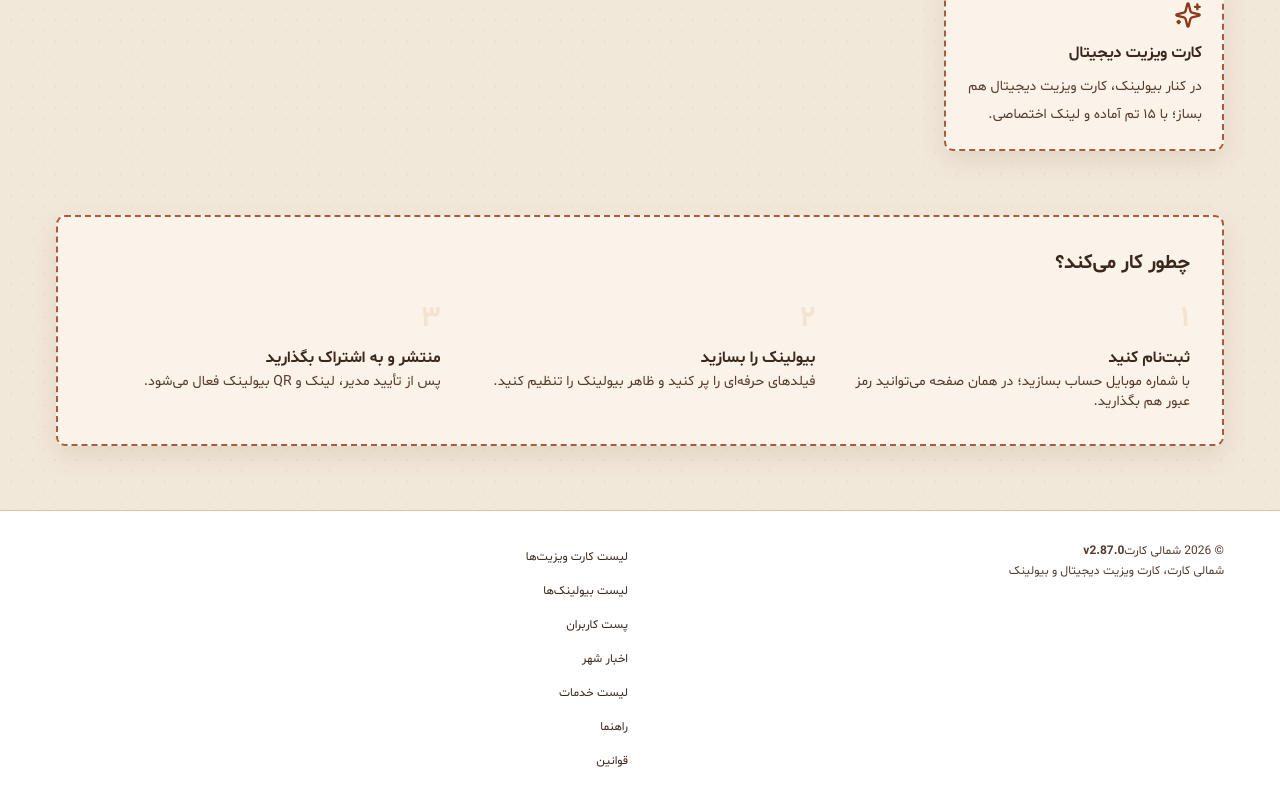
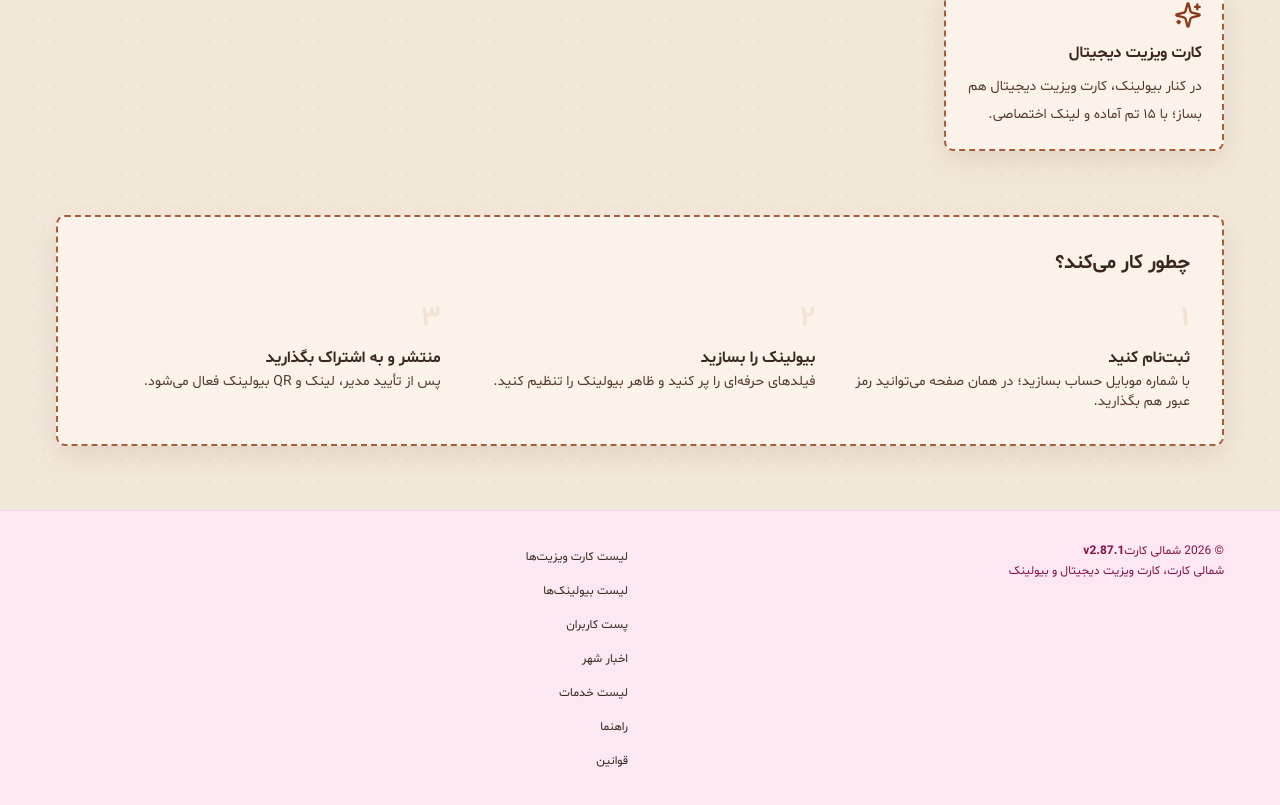
Before and after one commit to uniguilanmasterforutanmohammad-ux/alooshomal.ir, a Next.js app in the folder apps/web/: page / in a window 1280 px wide. Shown: the part 1311-2116 px from the top of the page. Built offline with nearby package versions, Linux system fonts and the light colour scheme; no server answers.

Commit message:
style(footer): use pink palette

```diff
--- a/apps/web/components/layout/Footer.tsx
+++ b/apps/web/components/layout/Footer.tsx
@@ -14,9 +14,9 @@ import { APP_VERSION } from '@/lib/version';
  */
 export function Footer() {
   return (
-    <footer className="mt-16 border-t border-[var(--indeed-border)] bg-white py-8">
+    <footer className="mt-16 border-t border-pink-200 bg-pink-100 py-8">
       <div className="container-page grid grid-cols-2 items-start gap-6">
-        <div className="col-span-2 flex flex-col gap-1 text-xs text-muted lg:col-span-1">
+        <div className="col-span-2 flex flex-col gap-1 text-xs text-pink-900 lg:col-span-1">
           <p>
             © {new Date().getFullYear()} شمالی کارت
             <span dir="ltr" className="ms-2 font-bold">
@@ -39,7 +39,7 @@ export function Footer() {
               prefetch={false}
               // `py-1.5` gives each link a ~44px-tall touch target so the
               // Lighthouse "touch targets" audit passes on phones.
-              className="py-1.5 text-muted hover:text-brand"
+              className="py-1.5 text-pink-800 hover:text-pink-950"
             >
               {item.label}
             </Link>
--- a/apps/web/lib/version.ts
+++ b/apps/web/lib/version.ts
@@ -9,4 +9,4 @@
  *
  * The value is surfaced in the app footer (user panel + public pages).
  */
-export const APP_VERSION = 'v2.87.0';
+export const APP_VERSION = 'v2.87.1';
```
Also changed, not shown: 1 other file (tests, documents, lock files or other folders).
